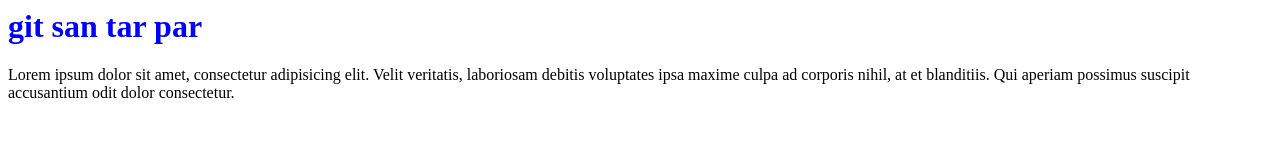
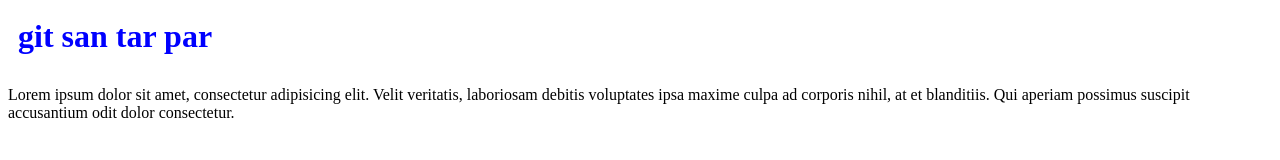
Before and after one commit to Samuel-13901/first, a plain HTML site: page index.html in a window 1280 px wide. Drawn offline with Linux system fonts and the light colour scheme.

Commit message:
final version

```diff
--- a/css/style.css
+++ b/css/style.css
@@ -1,3 +1,4 @@
 h1{
     color: blue;
+    padding: 10px;
 }
--- a/js/app.js
+++ b/js/app.js
@@ -1 +1,2 @@
 console.log("git san tar par")
+console.log("final pyi dr pr")
```
